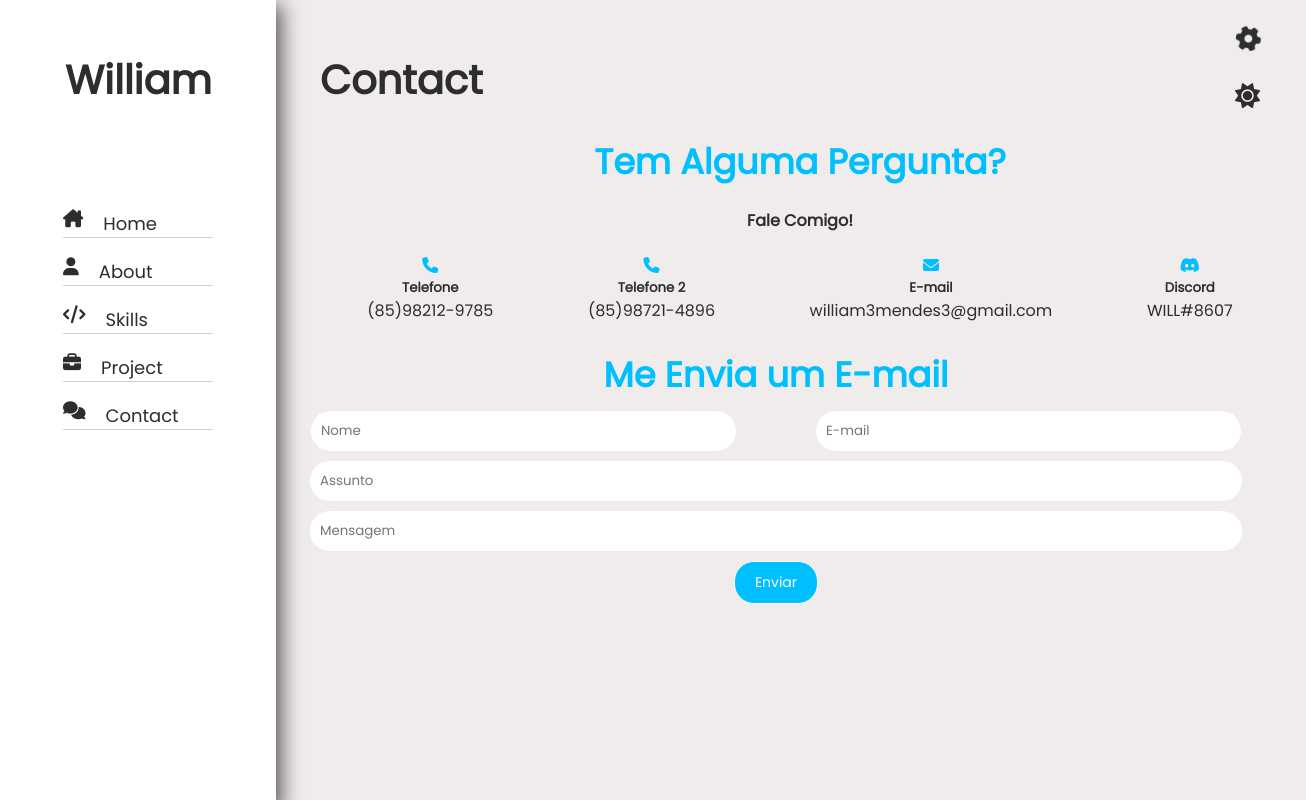
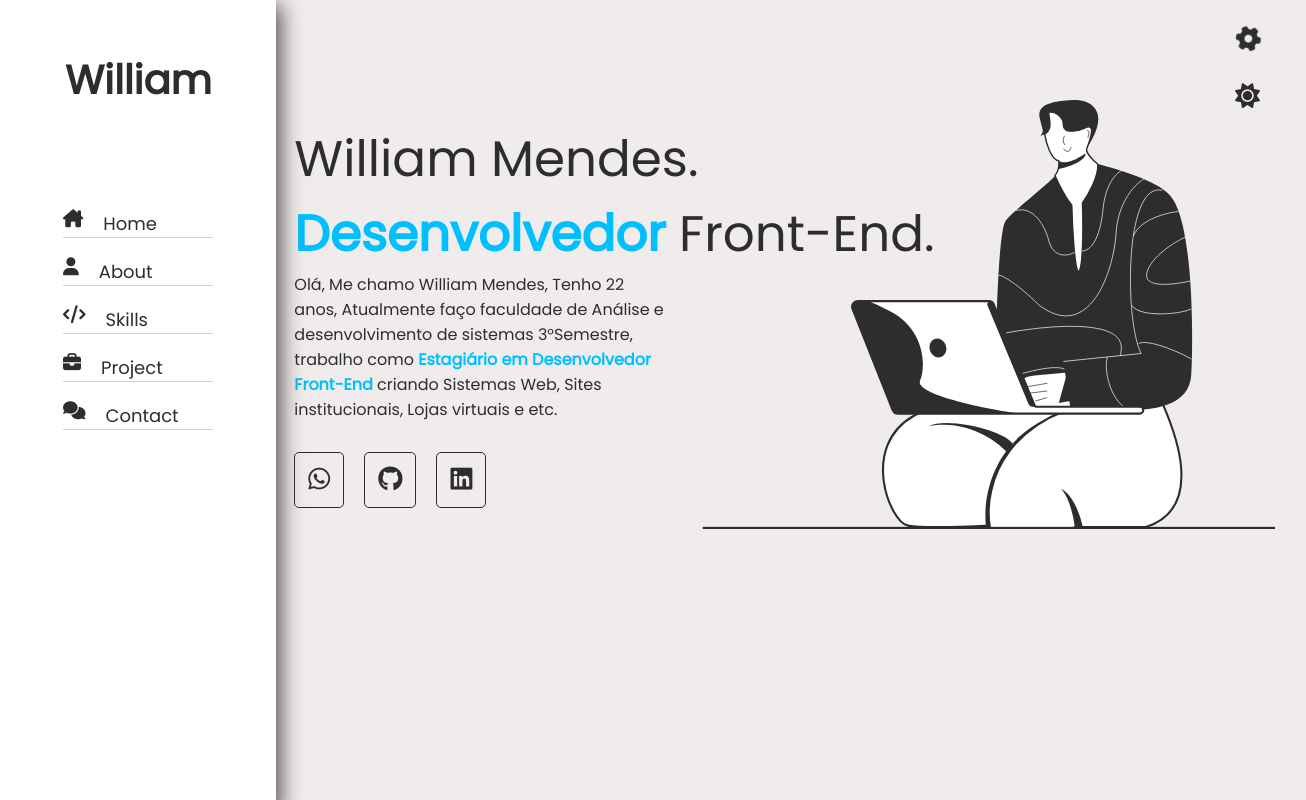
Before and after one commit to WILL-MENDES/Portfolio, a plain HTML site: page index.html in a window 1280 px wide. Shown: the whole page, 1306 px wide, since content can reach past the window. Drawn offline with nearby package versions, Linux system fonts and the light colour scheme.

Commit message:
correção de página

```diff
--- a/index.html
+++ b/index.html
@@ -45,13 +45,13 @@
             </div>
         </div>
         <button onclick="ativaPalheta()" class="botao-especial "><i class="fa-solid fa-gear girar"></i></button>
-        <button id="sol" onclick="lua()" class="botao-especial"><i class="fa-solid fa-sun"></i></button>
+        <button id="sol" onclick="lua()" class="botao-especial "><i class="fa-solid fa-sun"></i></button>
         <button id="lua" onclick="sol()" class="botao-especial none"><i class="fa-regular fa-moon"></i></button>
     </div>
 
     <main>
 
-        <section id="pagina1" class="container-home none animate__animated">
+        <section id="pagina1" class="container-home animate__animated">
 
             <div class="container-home-esquerdo">
 
@@ -120,7 +120,7 @@
                     </div>
 
                     <div class="botoes-about">
-                        <a href="/img/William Dev.pdf">Download CV</a>
+                        <a href="/img/William-Dev.pdf">Download CV</a>
                     </div>
                 </div>
 
@@ -426,7 +426,7 @@
             </div>
 
         </section>
-        <section id="pagina5"  class=" container-contact animate__animated">
+        <section id="pagina5"  class="none container-contact animate__animated">
 
             <div>
                 <h2 class="titulo-contact">Contact</h2>
```
Also changed, not shown: 2 other files.
